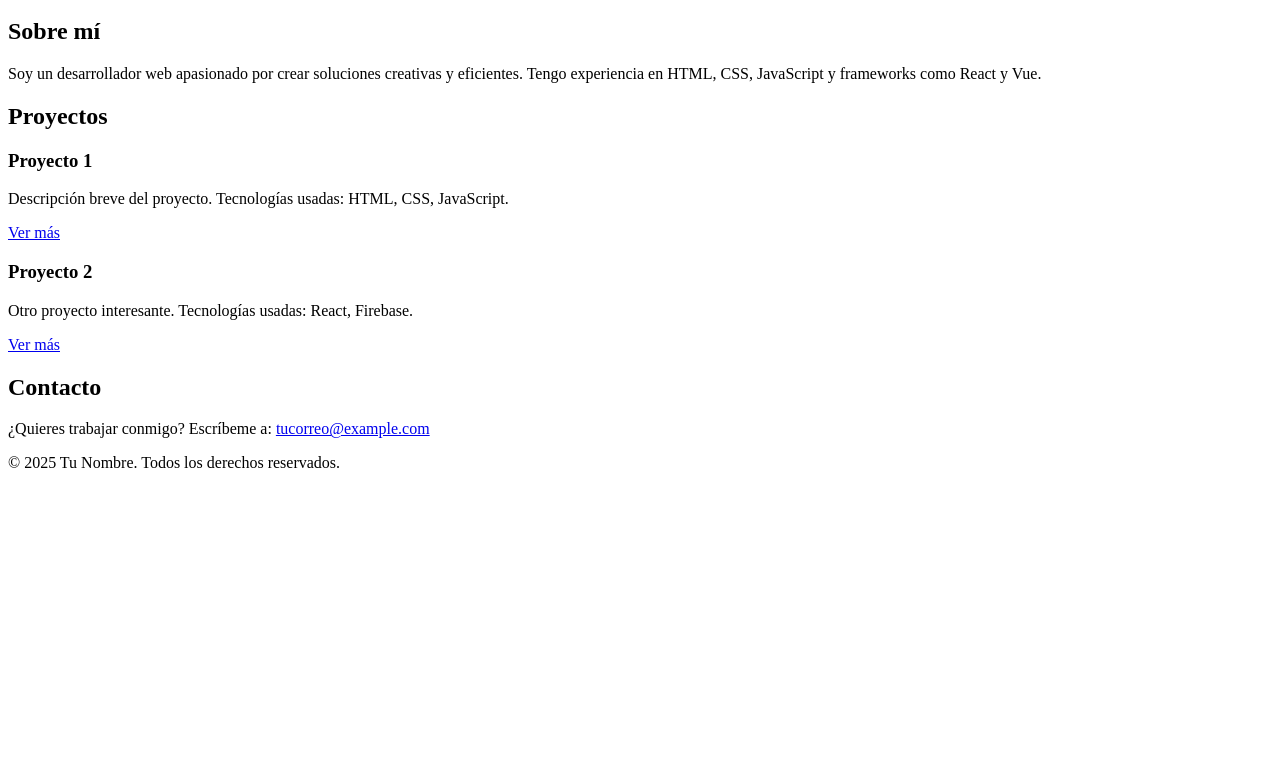
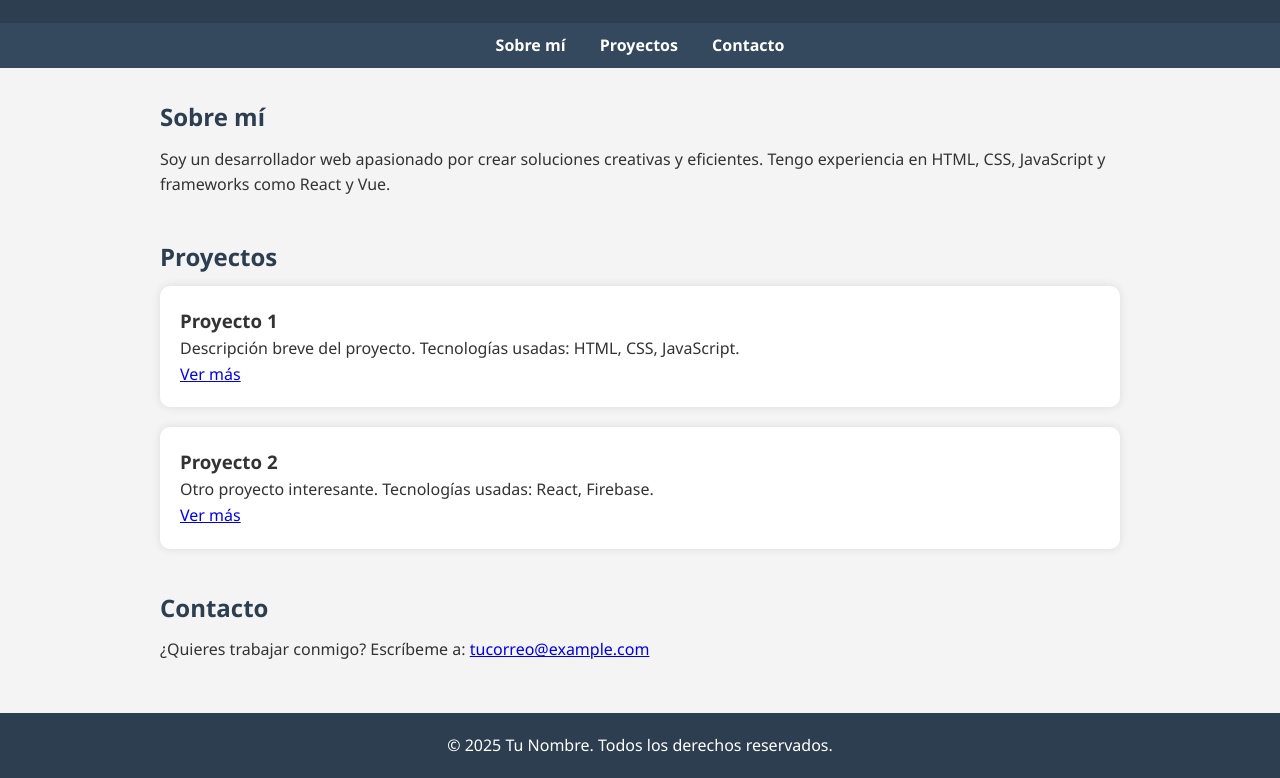
Before and after one commit to PabloRomanCalero/Portfolio, a plain HTML site: page index.html in a window 1280 px wide. Shown: the part 134-912 px from the top of the page. Before the commit the page ends 800 px from the top, so only its background shows below. Drawn offline with Linux system fonts and the light colour scheme.

Commit message:
Actualizar index.html

```diff
--- a/index.html
+++ b/index.html
@@ -4,7 +4,7 @@
   <meta charset="UTF-8" />
   <meta name="viewport" content="width=device-width, initial-scale=1.0"/>
   <title>Mi Portafolio</title>
-  <link rel="stylesheet" href="style.css" />
+  <link rel="stylesheet" href="styles.css" />
 </head>
 <body>
 
```
